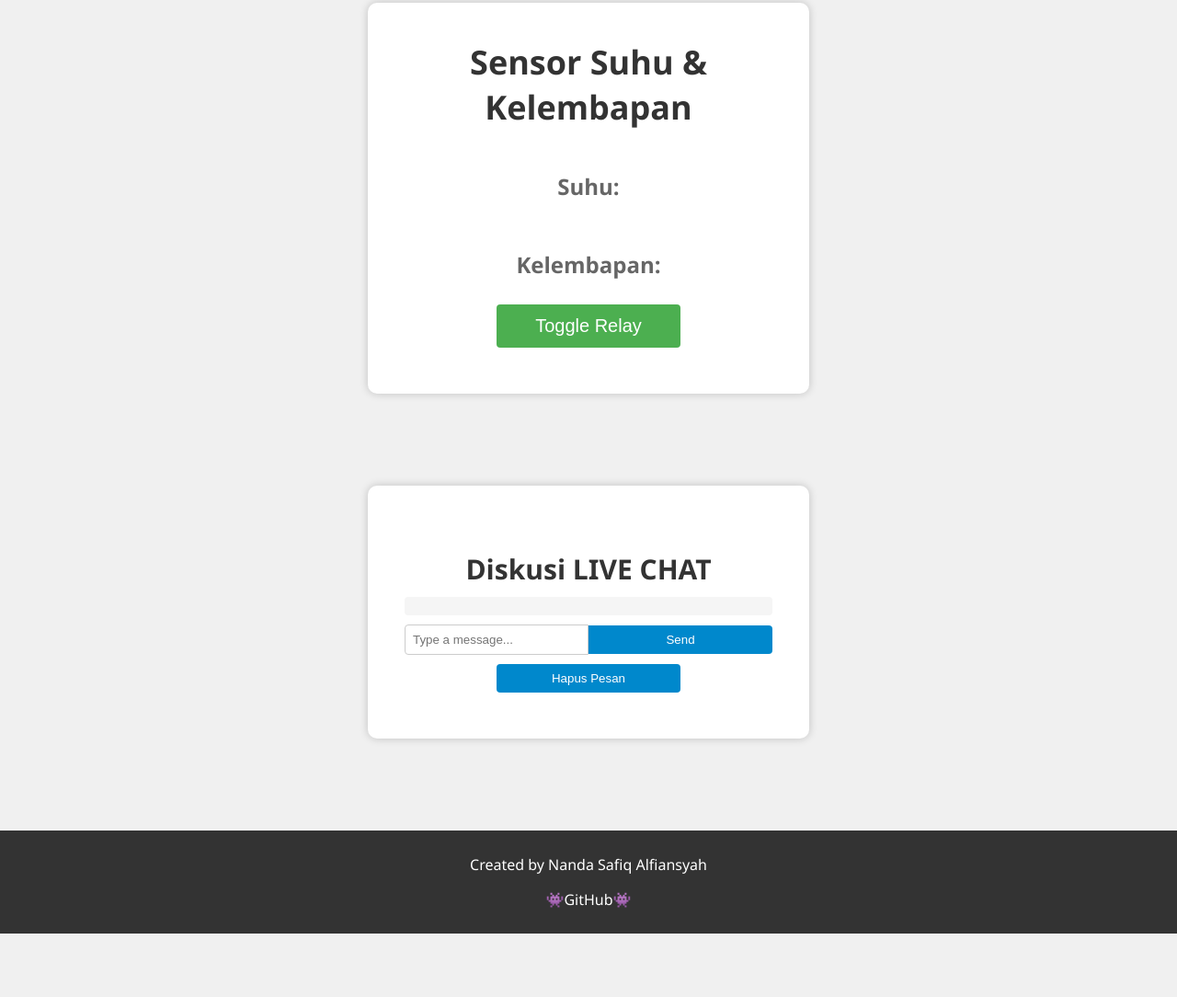
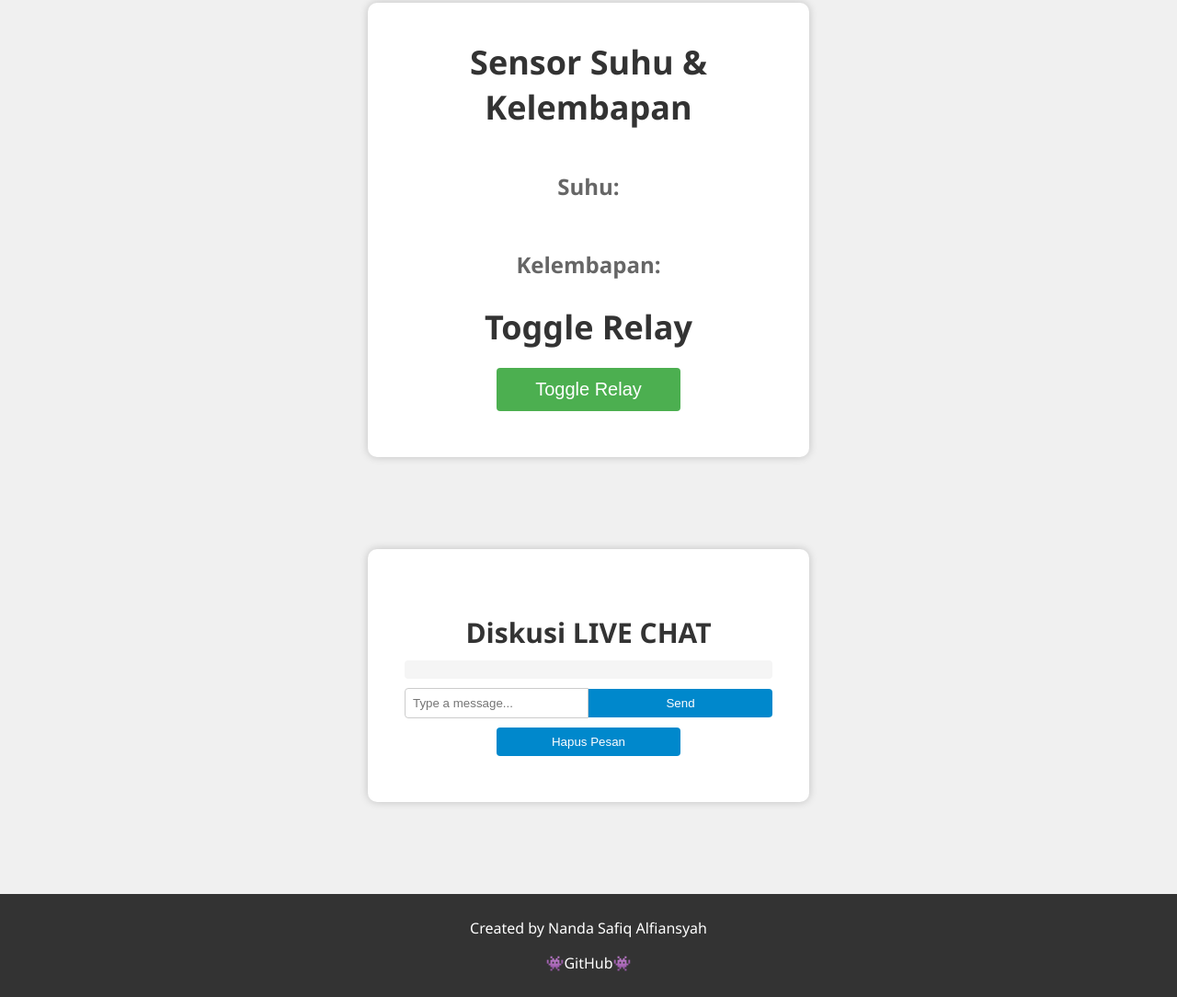
Before and after one commit to nandasafiqalfiansyah/FirebaseLink, a plain HTML site: page index.html in a window 1280 px wide. Shown: the part 1254-2338 px from the top of the page at 92% size. Before the commit the page ends 2269 px from the top, so only its background shows below. Drawn offline with nearby package versions, Linux system fonts and the light colour scheme.

Commit message:
pergantian index

```diff
--- a/firebase.html
+++ b/index.html
@@ -59,6 +59,7 @@
         <h2>Suhu: <span id="suhu"></span></h2>
         <h2>Kelembapan: <span id="kelembapan"></span></h2>
 
+        <h1>Toggle Relay</h1>
         <button id="btn-toggle" class="btn-toggle" onclick="toggleRelay()">Toggle Relay</button>
 
     </div>
```
Also changed, not shown: scipts/firebase-config.js (+0 -9 lines).
